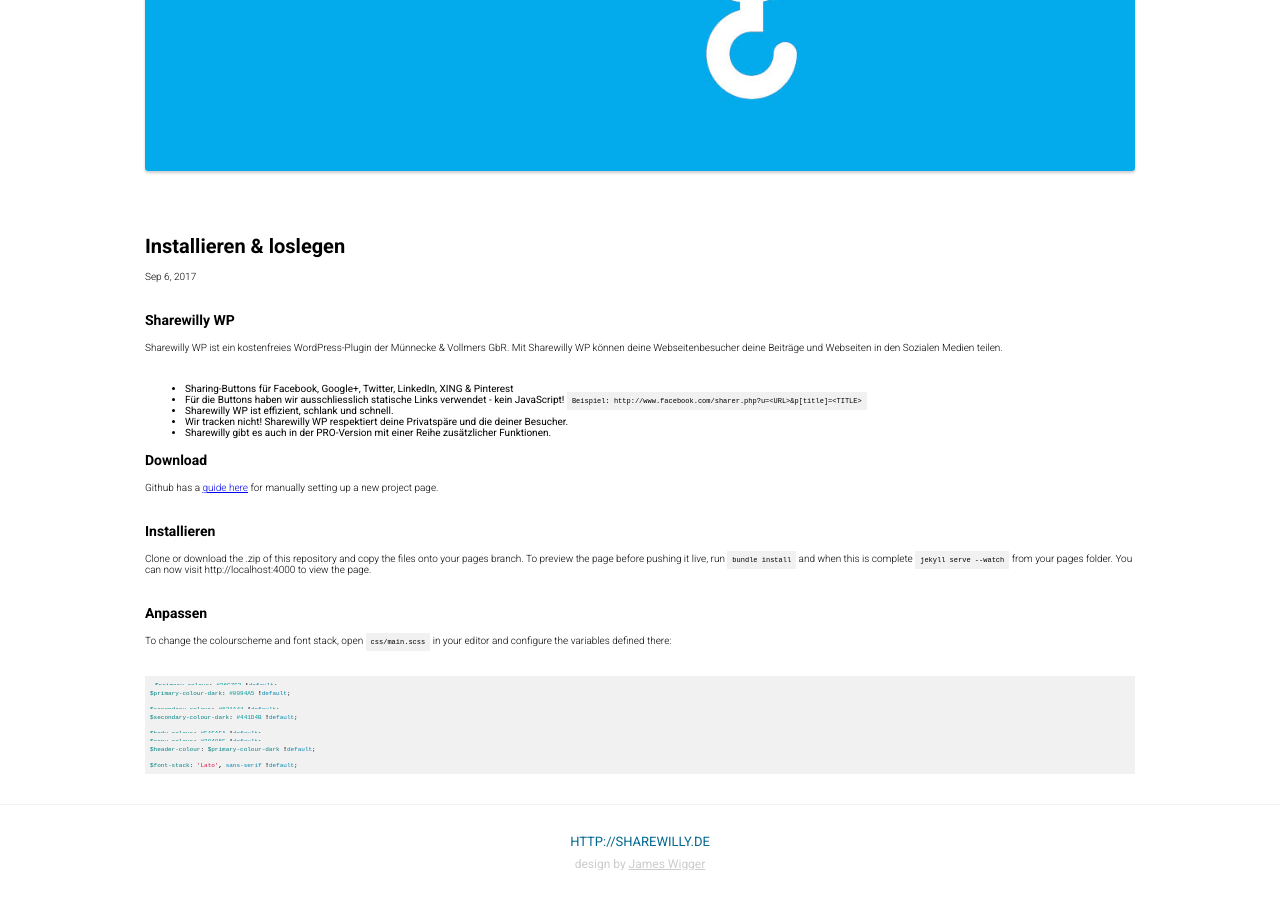
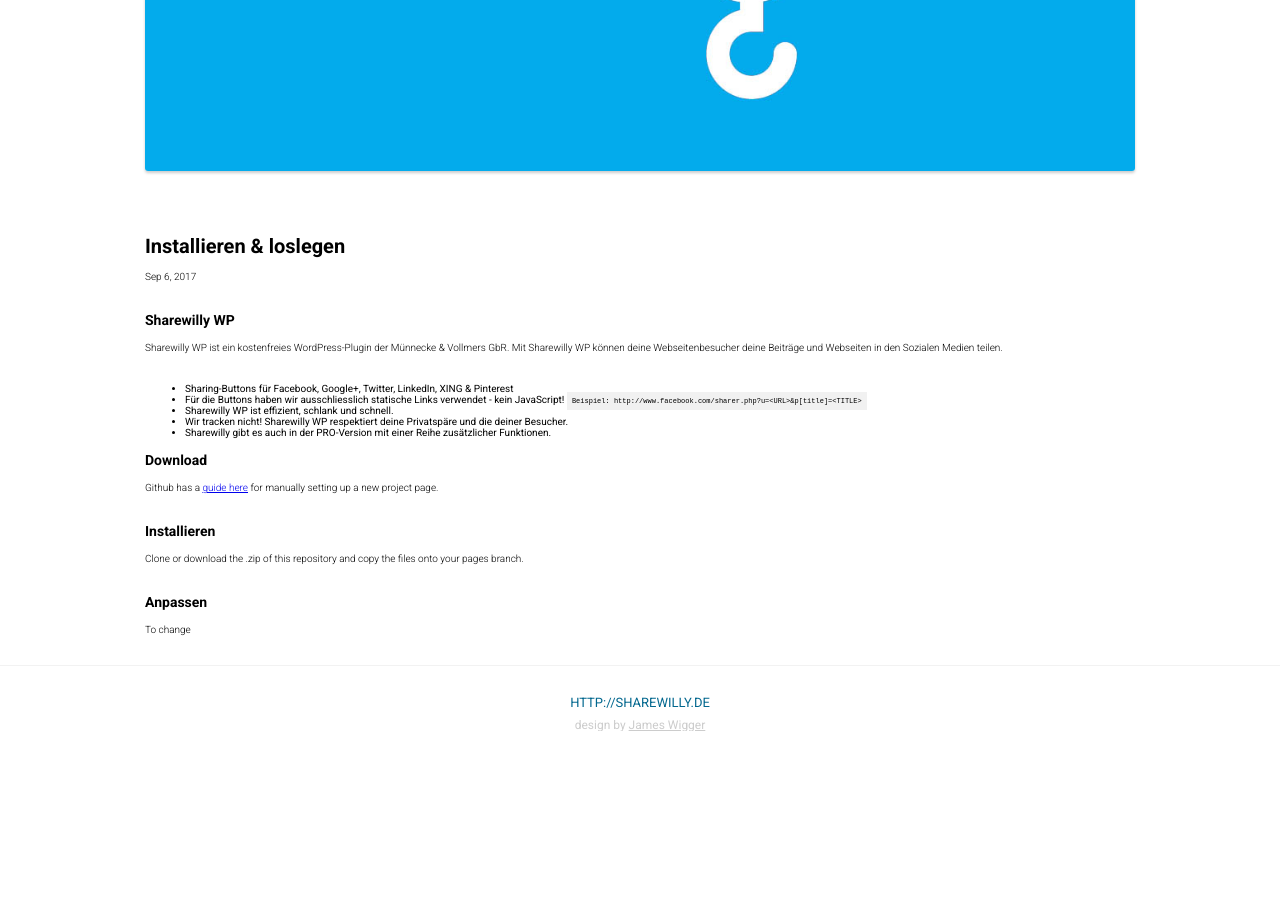
Before and after one commit to sharewilly/sharewilly, a Jekyll site: the page built from _posts/2017-09-06-getting-started.md, in a window 1280 px wide and 900 px high, scrolled down 797 px. Built offline with Jekyll 4.4.1, drawn with Linux system fonts in a browser that asks for light colours; after the commit the page ends 1558 px from its top, so only the background shows below that.

Commit message:
Update 2017-09-06-getting-started.md

```diff
--- a/_posts/2017-09-06-getting-started.md
+++ b/_posts/2017-09-06-getting-started.md
@@ -18,23 +18,7 @@ Sharewilly WP ist ein kostenfreies WordPress-Plugin der Münnecke & Vollmers GbR
 Github has a [guide here](https://help.github.com/articles/creating-project-pages-manually/) for manually setting up a new project page.
 
 ### Installieren
-Clone or download the .zip of this repository and copy the files onto your pages branch. To preview the page before
-pushing it live, run `bundle install` and when this is complete `jekyll serve --watch` from your pages folder.
-You can now visit http://localhost:4000 to view the page.
+Clone or download the .zip of this repository and copy the files onto your pages branch.
 
 ### Anpassen
-To change the colourscheme and font stack, open `css/main.scss` in your editor and configure the variables defined there:
-
-{% highlight scss %}
-$primary-colour: #36C7C2 !default;
-$primary-colour-dark: #0094A5 !default;
-
-$secondary-colour: #631A44 !default;
-$secondary-colour-dark: #441D4B !default;
-
-$body-colour: #FAFAFA !default;
-$copy-colour: #30485F !default;
-$header-colour: $primary-colour-dark !default;
-
-$font-stack: 'Lato', sans-serif !default;
-{% endhighlight %}
+To change
```
